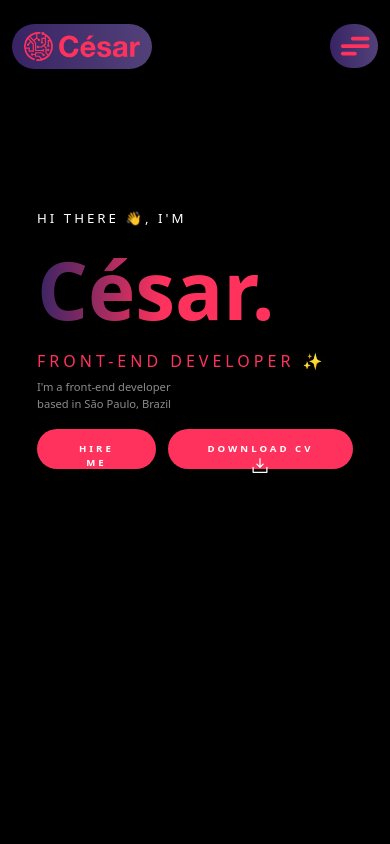
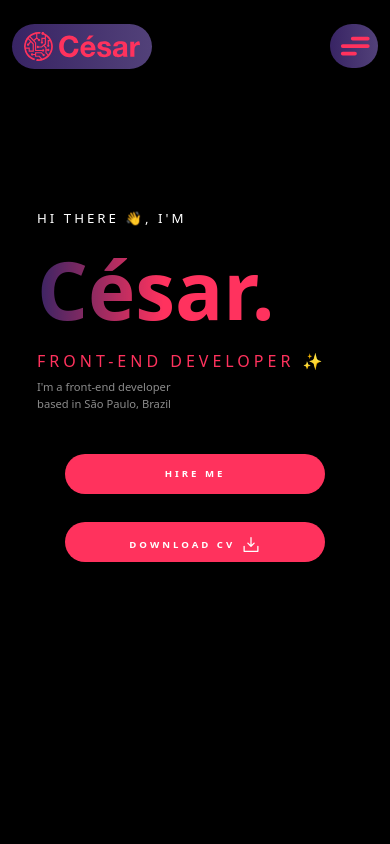
Before and after one commit to cesar-lima/portfolio, a React (Vite) app: page / in a window 390 px wide. Shown: the top 844 px of the page. Built offline with nearby package versions, Linux system fonts and the light colour scheme.

Commit message:
alterações visando a responsividade do botão de componente de aprensentação

```diff
--- a/src/styles/presentation.scss
+++ b/src/styles/presentation.scss
@@ -89,3 +89,45 @@
         }
     }
 }
+
+@media screen and (max-width: 500px) {
+    :nth-child(5) {
+        margin-top: 25px;
+        display: flex;
+        flex-direction: column;
+        align-items: center;
+        gap: 12px;
+
+        button{
+            width: 260px;
+        }
+
+        // button {
+        //     background-color: #FF325D;
+        //     border: 1px solid transparent;
+        //     color: #ffffff;
+        //     margin-top: 1rem;
+        //     height: 40px;
+        //     padding: 12px 32px;
+        //     border-radius: 24px;
+        //     font-size: 0.6rem;
+        //     letter-spacing: 3px;
+        //     font-weight: 600;
+        //     transition: 0.5s;
+        //     cursor: pointer;
+        // }
+
+        // a {
+        //     height: 100%;
+        //     color: #ffffff;
+        //     text-decoration: none;
+        //     font-size: 0.6rem;
+        //     display: flex;
+        //     align-items: center;
+
+        //     :visited {
+        //         color: #ffffff;
+        //     }
+        // }
+    }
+}
```
